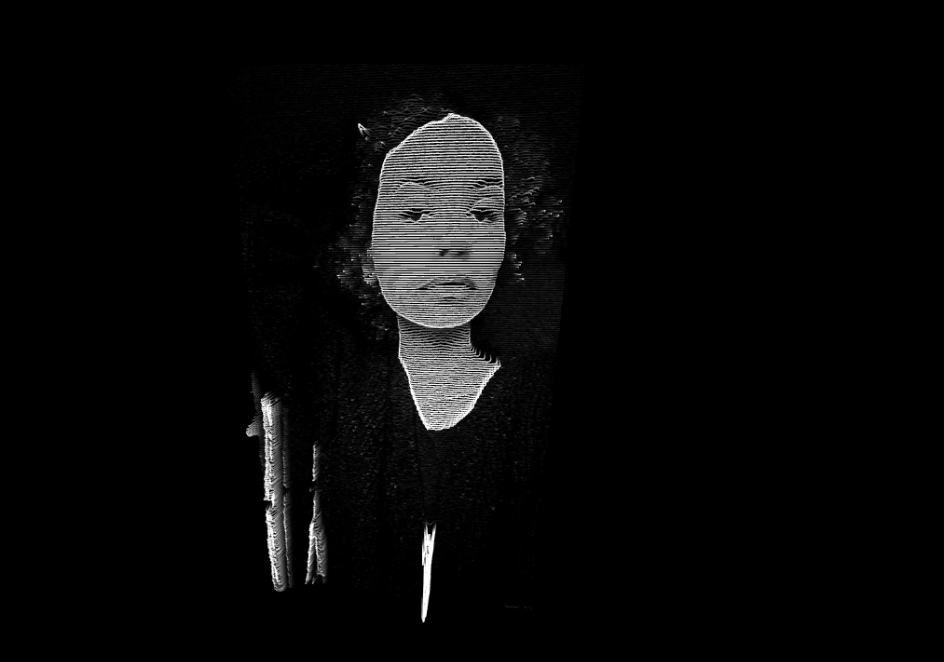
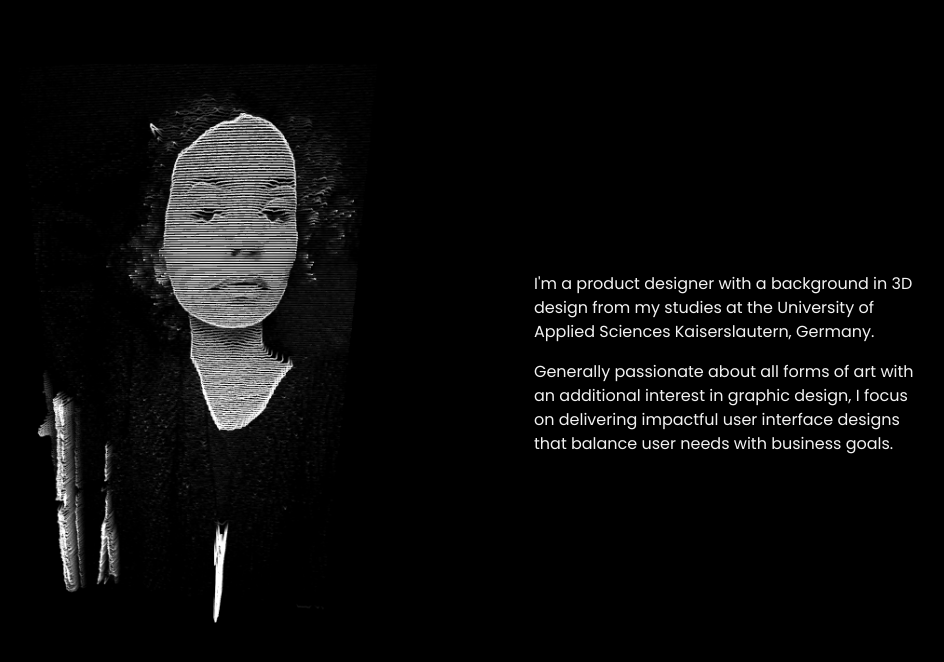
Before and after one commit to michelleg00/react-demo, a React (Vite) app: page /aboutme in a window 1280 px wide. Shown: the top 662 px of the page, without its empty margins (230-1174 px from the left). Built offline with nearby package versions, Linux system fonts and the light colour scheme.

Commit message:
about me page

```diff
--- a/src/index.css
+++ b/src/index.css
@@ -13,7 +13,7 @@
 
 }
 
-li {
+li, p {
   font-family: var(--font-poppins);
 }
 
--- a/src/pages/AboutMe.jsx
+++ b/src/pages/AboutMe.jsx
@@ -2,8 +2,18 @@ import HeroImage from "../components/HeroImage"
 
 function AboutMe() {
     return (
-    <div className="flex justify-center items-center">
-        <HeroImage />
+        <div className="flex justify-center items-center gap-8">
+            <div>
+                <HeroImage />
+            </div>
+            <div className="max-w-sm flex flex-col justify-center gap-4">
+                <p>
+                    I'm a product designer with a background in 3D design from my studies at the University of Applied Sciences Kaiserslautern, Germany.
+                </p>
+                <p>Generally passionate about all forms of art with an additional interest in graphic design,
+                    I focus on delivering impactful user interface designs that balance user needs with business goals.
+                </p>
+            </div>
         </div>
     );
 }
```
